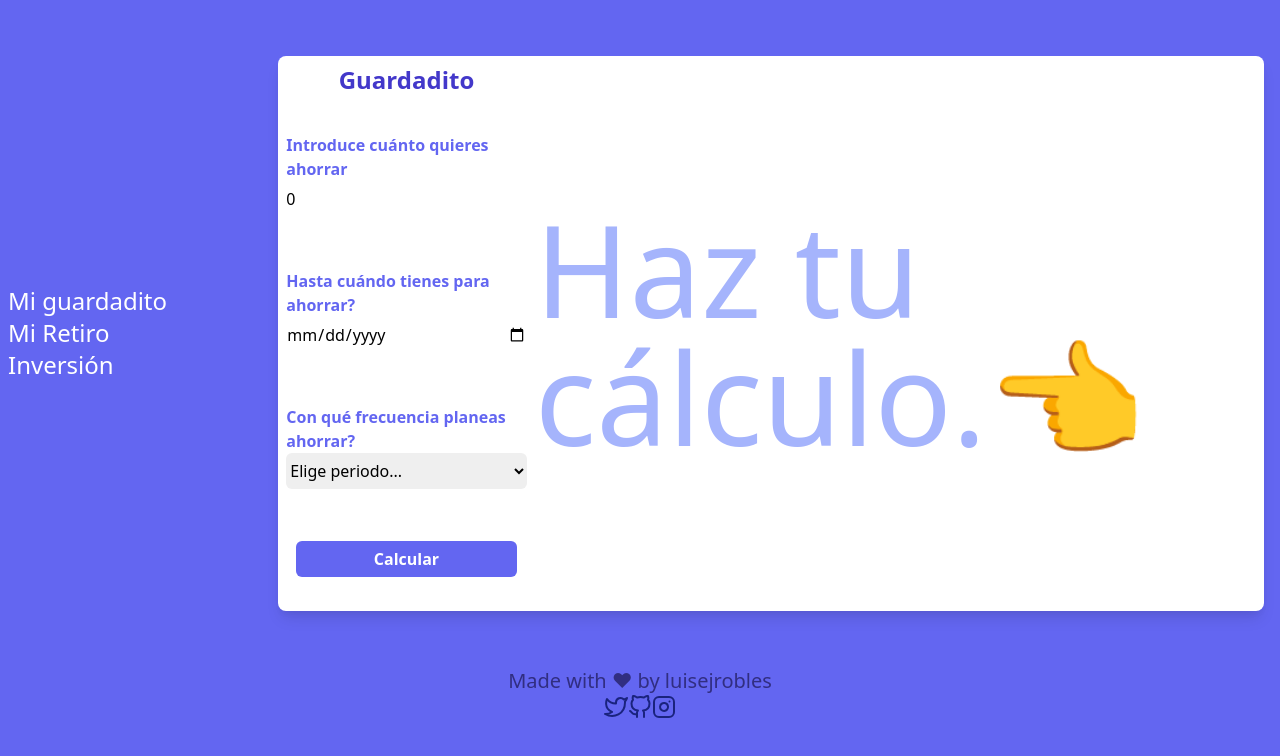
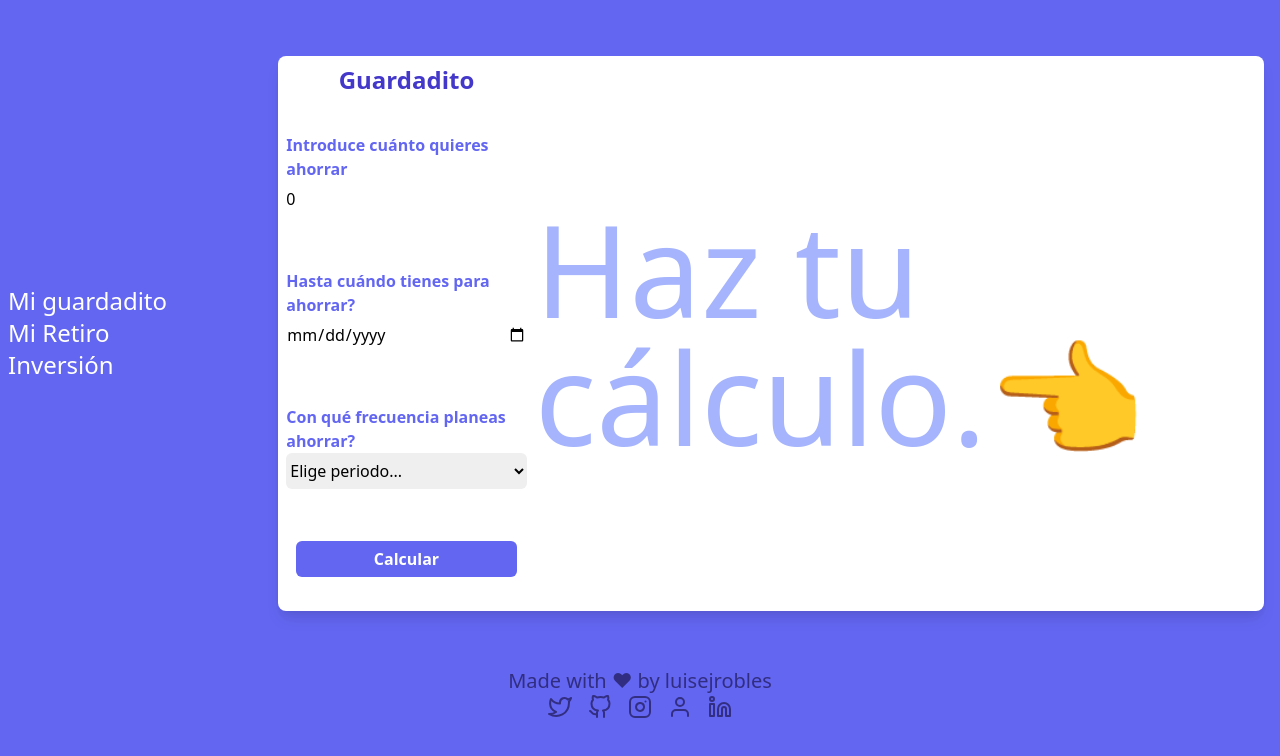
Before and after one commit to luisejrobles/future-me, a React (Create React App) app: page / in a window 1280 px wide. Shown: the top 756 px of the page. Built offline with nearby package versions, Linux system fonts and the light colour scheme.

Commit message:
Footer done

```diff
--- a/src/layout/Footer/Footer.js
+++ b/src/layout/Footer/Footer.js
@@ -1,31 +1,48 @@
 import React from "react";
-import { Facebook, GitHub, Instagram, Twitter } from "react-feather";
+import {
+  Facebook,
+  GitHub,
+  Instagram,
+  Linkedin,
+  Twitter,
+  User,
+} from "react-feather";
 
 const Footer = () => {
   return (
     <div className=" flex flex-col text-center font-sans text-xl text-indigo-900">
       <div className="self-center">Made with ♥ by luisejrobles </div>
-      <div className="self-center flex">
+      <div className="self-center flex space-x-4">
         <a
           href="https://twitter.com/luisejrobles"
           rel="noreferrer"
           target="_blank"
         >
-          <Twitter color="#1A237E" />
+          <Twitter color="#322E81" />
         </a>
         <a
           href="https://github.com/luisejrobles"
           rel="noreferrer"
           target="_blank"
         >
-          <GitHub color="#1A237E" />
+          <GitHub color="#322E81" />
         </a>
         <a
           href="https://instagram.com/luisejrobles"
           rel="noreferrer"
           target="_blank"
         >
-          <Instagram color="#1A237E" />
+          <Instagram color="#322E81" />
+        </a>
+        <a href="https://lu.ma/luisejrobles" rel="noreferrer" target="_blank">
+          <User color="#322E81" />
+        </a>
+        <a
+          href="https://linkedin.com/in/luisejrobles"
+          rel="noreferrer"
+          target="_blank"
+        >
+          <Linkedin color="#322E81" />
         </a>
       </div>
     </div>
```
